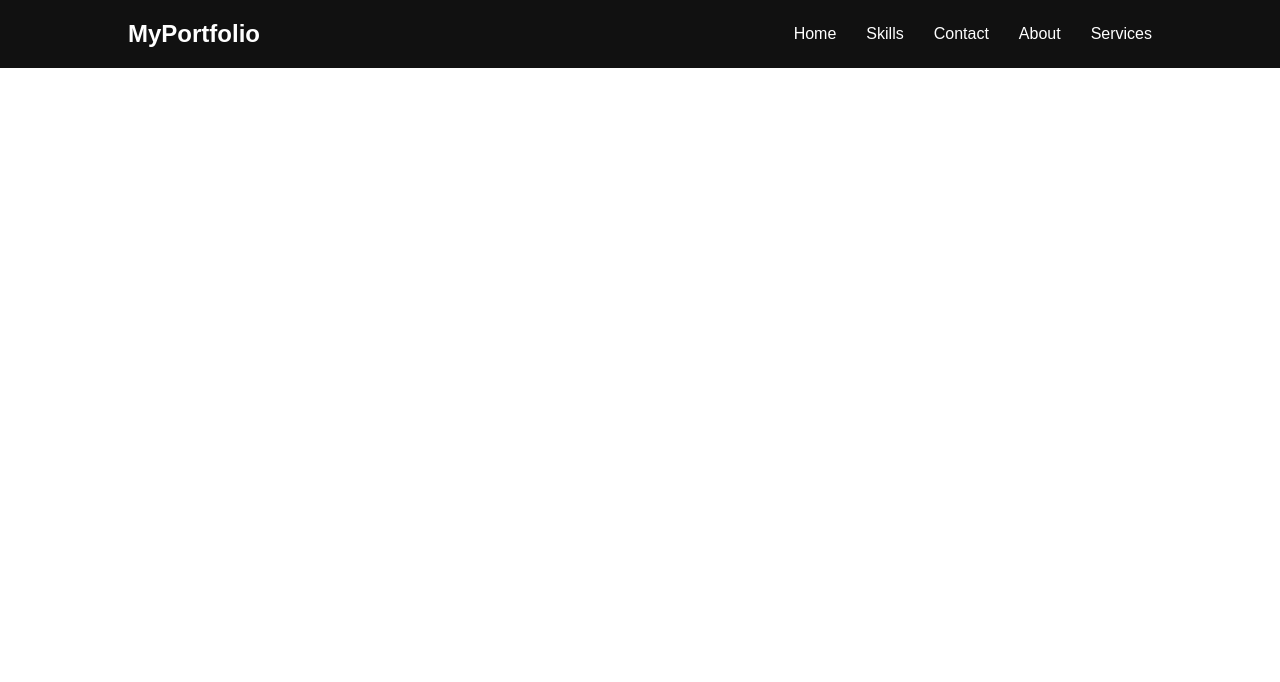
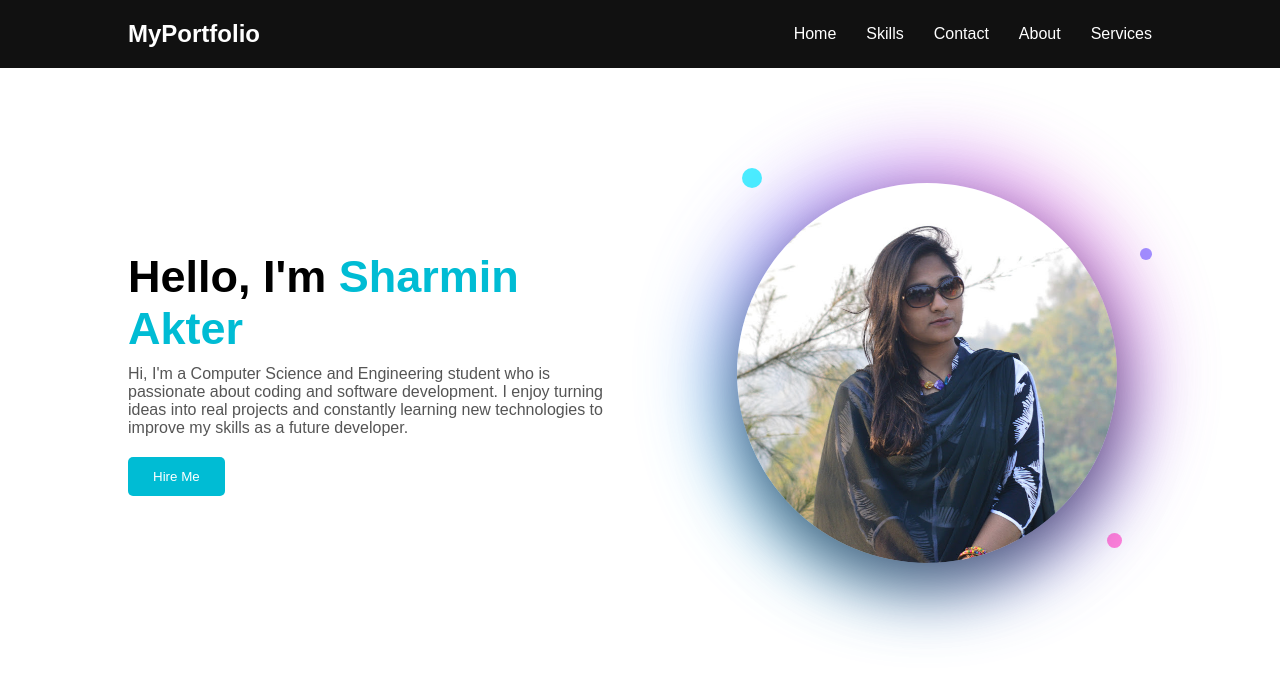
Before and after one commit to supti881/My-portfolio-website, a plain HTML site: page index.html in a window 1280 px wide. Drawn offline with Linux system fonts and the light colour scheme.

Commit message:
added hero section

```diff
--- a/index.html
+++ b/index.html
@@ -24,7 +24,57 @@
 
     <div class="menu-btn">&#9776;</div>
 </nav>
+<main>
+    <!-- HERO SECTION -->
 
+
+<section id="hero" class="hero">
+
+
+<div class="hero-text">
+
+
+<h1>Hello, I'm <span>Sharmin Akter</span></h1>
+
+
+<p>Hi, I'm a Computer Science and Engineering student who is passionate about coding and software development. I enjoy turning ideas into real projects and constantly learning new technologies to improve my skills as a future developer.</p>
+
+
+<button class="btn">Hire Me</button>
+
+
+</div>
+
+
+<div class="hero-right">
+
+
+<div class="image-wrapper">
+
+
+<div class="glow-circle"></div>
+
+
+<img src="assets/unnamed.jpg" class="profile-img">
+
+
+<div class="shape shape1"></div>
+<div class="shape shape2"></div>
+<div class="shape shape3"></div>
+
+
+</div>
+
+
+</div>
+
+
+
+
+
+
+</section>
+</main>
 
 
 </body>
--- a/script.js
+++ b/script.js
@@ -0,0 +1,52 @@
+const menuBtn = document.querySelector(".menu-btn");
+const navLinks = document.querySelector(".nav-links");
+
+
+menuBtn.addEventListener("click", () => {
+    navLinks.classList.toggle("active");
+});
+
+
+document.addEventListener("DOMContentLoaded", () => {
+  const skillCards = document.querySelectorAll(".skill-card");
+
+
+  const observer = new IntersectionObserver(
+    (entries) => {
+      entries.forEach((entry) => {
+        if(entry.isIntersecting) {
+          const card = entry.target;
+          const progress = card.querySelector(".progress-fill");
+          const skillValue = card.getAttribute("data-skill");
+          progress.style.width = skillValue + "%";
+          card.style.opacity = 1;
+          card.style.transform = "translateY(0)";
+          observer.unobserve(card);
+        }
+      });
+    },
+    { threshold: 0.3 }
+  );
+
+
+  skillCards.forEach(card => observer.observe(card));
+});
+const sections = document.querySelectorAll("section");
+
+
+const observer = new IntersectionObserver((entries)=>{
+entries.forEach(entry=>{
+if(entry.isIntersecting){
+entry.target.style.opacity="1";
+entry.target.style.transform="translateY(0)";
+}
+});
+},{threshold:0.2});
+
+
+sections.forEach(section=>{
+section.style.opacity="0";
+section.style.transform="translateY(50px)";
+section.style.transition="1s";
+observer.observe(section);
+});
--- a/styles.css
+++ b/styles.css
@@ -52,3 +52,171 @@ display:none;
 font-size:28px;
 cursor:pointer;
 }
+/* HERO */
+
+
+.hero{
+display:flex;
+align-items:center;
+justify-content:space-between;
+padding:80px 10%;
+flex-wrap:wrap;
+}
+
+
+.hero-text{
+max-width:500px;
+animation:slideLeft 1s ease;
+}
+
+
+.hero-text h1{
+font-size:45px;
+margin-bottom:10px;
+}
+
+
+.hero-text span{
+color:#00bcd4;
+}
+
+
+.hero-text p{
+margin-bottom:20px;
+color:#555;
+}
+
+
+.btn{
+padding:12px 25px;
+border:none;
+background:#00bcd4;
+color:white;
+cursor:pointer;
+border-radius:5px;
+transition:0.3s;
+}
+
+
+.btn:hover{
+background:#0097a7;
+}
+
+
+.hero-img img{
+width:350px;
+border-radius:10px;
+animation:float 3s infinite ease-in-out;
+}
+
+
+
+
+/* HERO IMAGE SECTION */
+
+
+.hero-right{
+position:relative;
+display:flex;
+justify-content:center;
+align-items:center;
+}
+
+
+/* IMAGE WRAPPER */
+
+
+.image-wrapper{
+position:relative;
+width:450px;
+height:450px;
+display:flex;
+justify-content:center;
+align-items:center;
+}
+
+
+/* PROFILE IMAGE */
+
+
+.profile-img{
+width:380px;
+height:380px;
+object-fit:cover;
+border-radius:50%;
+z-index:2;
+box-shadow:0 25px 60px rgba(0,0,0,0.5);
+animation:float 5s ease-in-out infinite;
+}
+
+
+/* GLOW CIRCLE */
+
+
+.glow-circle{
+position:absolute;
+width:420px;
+height:420px;
+border-radius:50%;
+
+
+background:linear-gradient(45deg,#00e5ff,#7b61ff,#ff4ecd);
+
+
+filter:blur(40px);
+opacity:0.7;
+
+
+animation:rotate 10s linear infinite;
+}
+
+
+
+
+/* FLOATING SHAPES */
+
+
+.shape{
+position:absolute;
+border-radius:50%;
+background:#00e5ff;
+opacity:0.7;
+}
+
+
+/* shape 1 */
+
+
+.shape1{
+width:20px;
+height:20px;
+top:20px;
+left:40px;
+animation:floatShape 6s infinite;
+}
+
+
+/* shape 2 */
+
+
+.shape2{
+width:15px;
+height:15px;
+bottom:50px;
+right:30px;
+background:#ff4ecd;
+animation:floatShape 7s infinite;
+}
+
+
+/* shape 3 */
+
+
+.shape3{
+width:12px;
+height:12px;
+top:100px;
+right:0;
+background:#7b61ff;
+animation:floatShape 5s infinite;
+}
```
